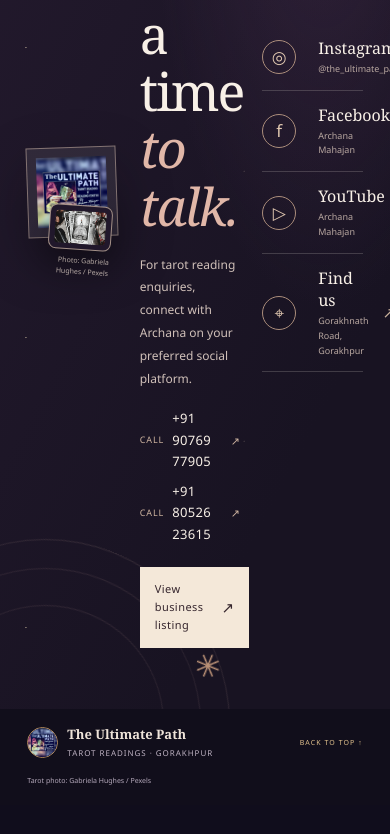
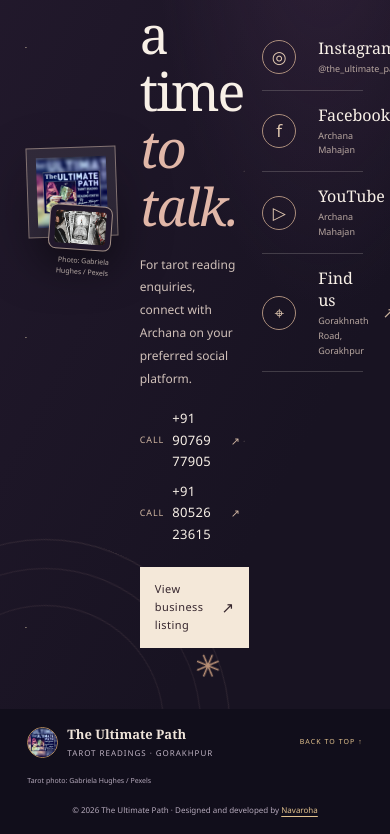
Before and after one commit to kartikey-dev/theultimatepath, a Next.js app: page / in a window 390 px wide. Shown: the part 6508-7342 px from the top of the page. Before the commit the page ends 7313 px from the top, so only its background shows below. Built offline with nearby package versions, Linux system fonts and the light colour scheme.

Commit message:
Add Navaroha copyright credit to footer

```diff
--- a/app/globals.css
+++ b/app/globals.css
@@ -2358,3 +2358,24 @@ footer {
 .reading-section {
     box-shadow: none;
 }
+
+.footer-legal {
+    color: #b5a9bb;
+    font-size: 8px;
+    line-height: 1.6;
+}
+
+.footer-legal a {
+    color: #e3c28e;
+    text-decoration: underline;
+    text-underline-offset: 3px;
+}
+
+@media(max-width:600px) {
+    .footer-legal {
+        order: 5;
+        width: 100%;
+        text-align: center;
+        font-size: 8px;
+    }
+}
--- a/app/page.tsx
+++ b/app/page.tsx
@@ -122,6 +122,7 @@ export default function Home() {
         <a className="brand footer-brand" href="#home"><Image className="brand-mark" src="/the-ultimate-path-poster.jpg" alt="" width={96} height={96} loading="lazy" /><span className="brand-name">The Ultimate Path<small>Tarot readings · Gorakhpur</small></span></a>
         <span className="footer-note">A moment for your path forward.</span>
         <div className="footer-credits"><a href="https://www.pexels.com/photo/tarot-cards-in-close-up-shot-14190147/" target="_blank" rel="noreferrer">Tarot photo: Gabriela Hughes / Pexels</a></div>
+        <span className="footer-legal">© 2026 The Ultimate Path · Designed and developed by <a href="https://navaroha.com" target="_blank" rel="noreferrer">Navaroha</a></span>
         <a className="back-top" href="#home">BACK TO TOP ↑</a>
       </footer>
     </>
```
